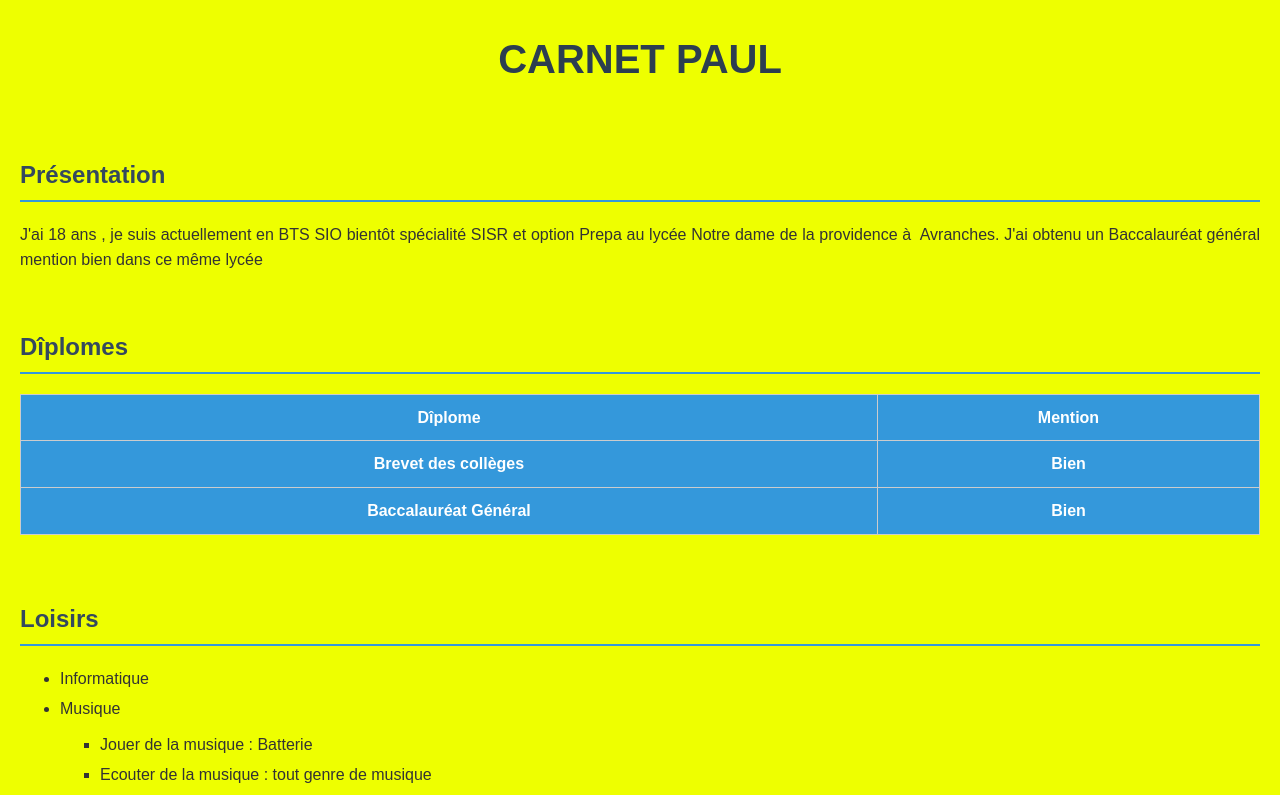
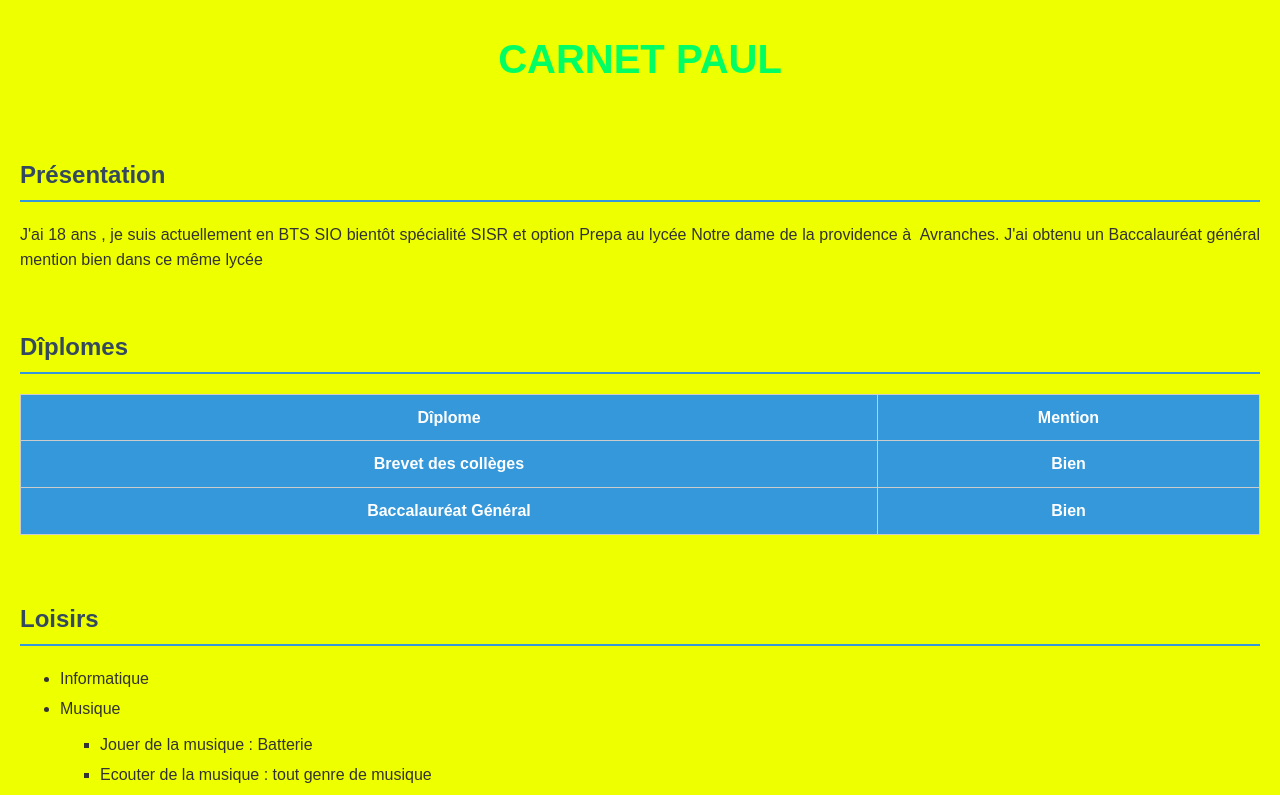
Before and after one commit to paulcrnt/tp-git, a plain HTML site: page index.html in a window 1280 px wide. Shown: the top 795 px of the page. Drawn offline with Linux system fonts and the light colour scheme.

Commit message:
nouvelle couleur h1

```diff
--- a/stylesheet.css
+++ b/stylesheet.css
@@ -9,7 +9,7 @@ body {
 
 /* Titres */
 h1 {
-    color: #2c3e50;
+    color: #00ff62;
     text-align: center;
     font-size: 2.5em;
     margin-bottom: 20px;
```
